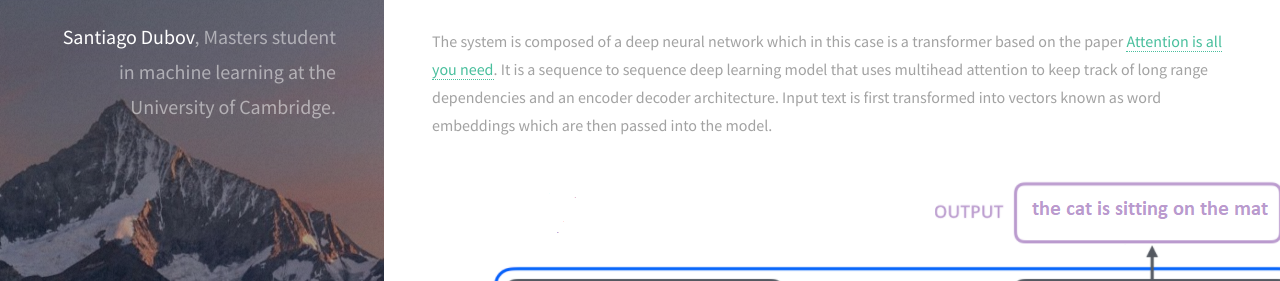
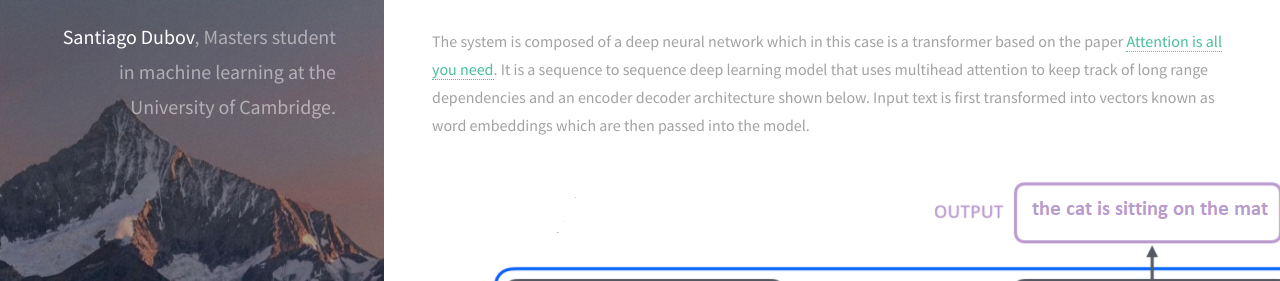
Before and after one commit to Santiago-Dubov/Santiago-Dubov.github.io, a Jekyll site: the page built from _posts/2020-12-09-Automatic_Assessment_of_English.markdown, in a window 1280 px wide and 900 px high, scrolled down 1146 px. Shown: the part 201-482 px from the top of the window. Built offline with Jekyll 4.4.1, drawn with Linux system fonts in a browser that asks for light colours.

Commit message:
added an image

```diff
--- a/_posts/2020-12-09-Automatic_Assessment_of_English.markdown
+++ b/_posts/2020-12-09-Automatic_Assessment_of_English.markdown
@@ -22,9 +22,10 @@ Grammatical error correction is the task of correcting a sentence to ensure that
 ![texture theme preview](/images/gec-ede.PNG)
 
 ## Baseline Spoken GEC System
-The system is composed of a deep neural network which in this case is a transformer based on the paper [Attention is all you need][attention]. It is a sequence to sequence deep learning model that uses multihead attention to keep track of long range dependencies and an encoder decoder architecture. Input text is first transformed into vectors known as word embeddings which are then passed into the model.
+The system is composed of a deep neural network which in this case is a transformer based on the paper [Attention is all you need][attention]. It is a sequence to sequence deep learning model that uses multihead attention to keep track of long range dependencies and an encoder decoder architecture shown below. Input text is first transformed into vectors known as word embeddings which are then passed into the model.
 
-![texture theme preview](/images/transformer.PNG)
+![texture theme preview](/images/transformer.png)
+
 Neural networks require a large amount of labelled data for training. However, labelled speech data is difficult to obtain as each sentence must be transcribed and annotated manually by someone trained in grammatical error correction. While a large amount of work has been done to produce corpora for written GEC, the number of spoken corpora is very limited. Consequently, the baseline model is trained on large written corpora and then evaluated on smaller spoken corpora. It is found that the performance achieved is noticeably lower than a model which has been fine-tuned on speech data. Thus, this motivates the use of augmentation techniques to try to create data that more closely matches speech data using the data resources we have.
 
 ## Data Augmentation
@@ -52,9 +53,7 @@ In some cases, it is possible that an error sequence or disfluency could be gene
 
 The language model that is used here is an n-gram language model which assumes the probability of observing the sentence is given by equation below. Thus, the model gives us a measure of the probability of a sequence given the training data. These models have the advantage that they do not require data with corrections to be trained thus we can use un-annotated learner speech transcriptions.
 
-<img src="https://i.upmath.me/svg/%20P%5Cleft(w_%7B1%7D%2C%20%5Cldots%2C%20w_%7Bm%7D%5Cright)%3D%5Cprod_%7Bi%3D1%7D%5E%7Bm%7D%20P%5Cleft(w_%7Bi%7D%20%5Cmid%20w_%7B1%7D%2C%20%5Cldots%2C%20w_%7Bi-1%7D%5Cright)%20%5Capprox%20%5Cprod_%7Bi%3D1%7D%5E%7Bm%7D%20P%5Cleft(w_%7Bi%7D%20%5Cmid%20w_%7Bi-(n-1)%7D%2C%20%5Cldots%2C%20w_%7Bi-1%7D%5Cright)" alt=" P\left(w_{1}, \ldots, w_{m}\right)=\prod_{i=1}^{m} P\left(w_{i} \mid w_{1}, \ldots, w_{i-1}\right) \approx \prod_{i=1}^{m} P\left(w_{i} \mid w_{i-(n-1)}, \ldots, w_{i-1}\right)" />
-
-<img src="https://i.upmath.me/svg/PP(W)%20%3D%20%5Cfrac%7B1%7D%7Bp(w_%7B1%7D%2C%5Cdots%2Cw_%7Bm%7D)%7D%5E%7B%5Cfrac%7B1%7D%7BM%7D%7D" alt="PP(W) = \frac{1}{p(w_{1},\dots,w_{m})}^{\frac{1}{M}}" />
+![texture theme preview](/images/perplexity.PNG)
 
 To carry out filtering we calculate the perplexity of each sentence using equation above. Low perplexity indicates the probability distribution is good at predicting the sample. We then have two choices for filtering our sentences, use an absolute threshold of perplexity and only accept sentences below this threshold, or look at the perplexity difference between the augmented source and target sentence. In both cases a high value of perplexity indicates a highly unlikely construction.
 
```
Also changed, not shown: images/perplexity.PNG (added).
